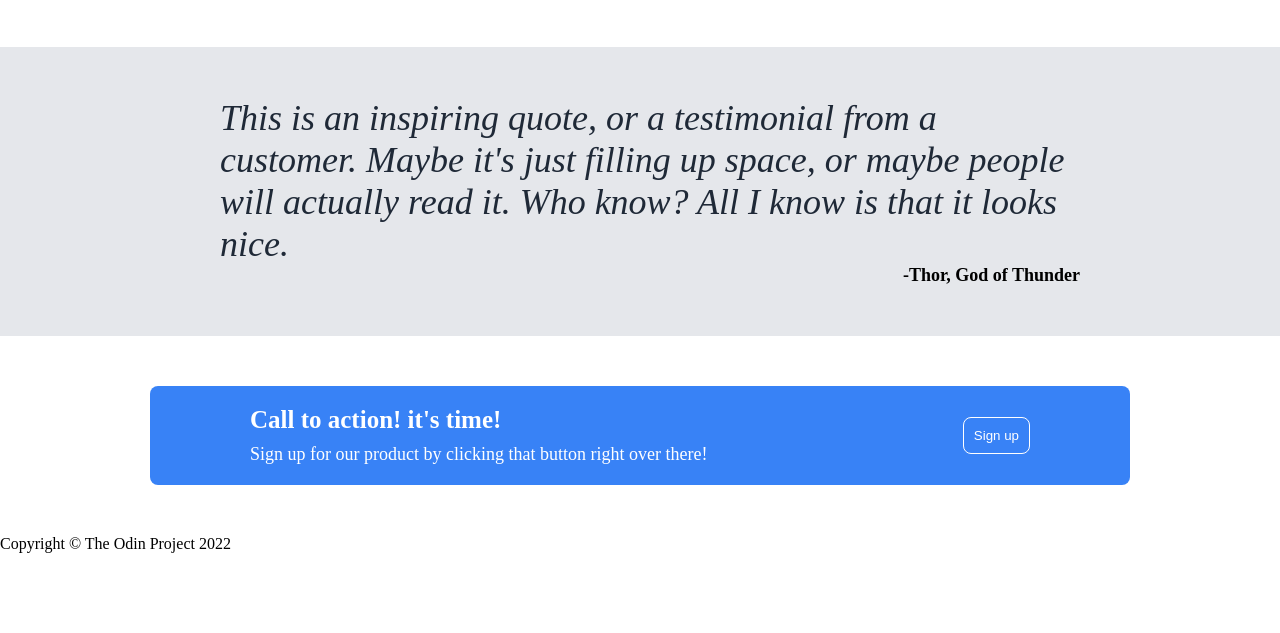
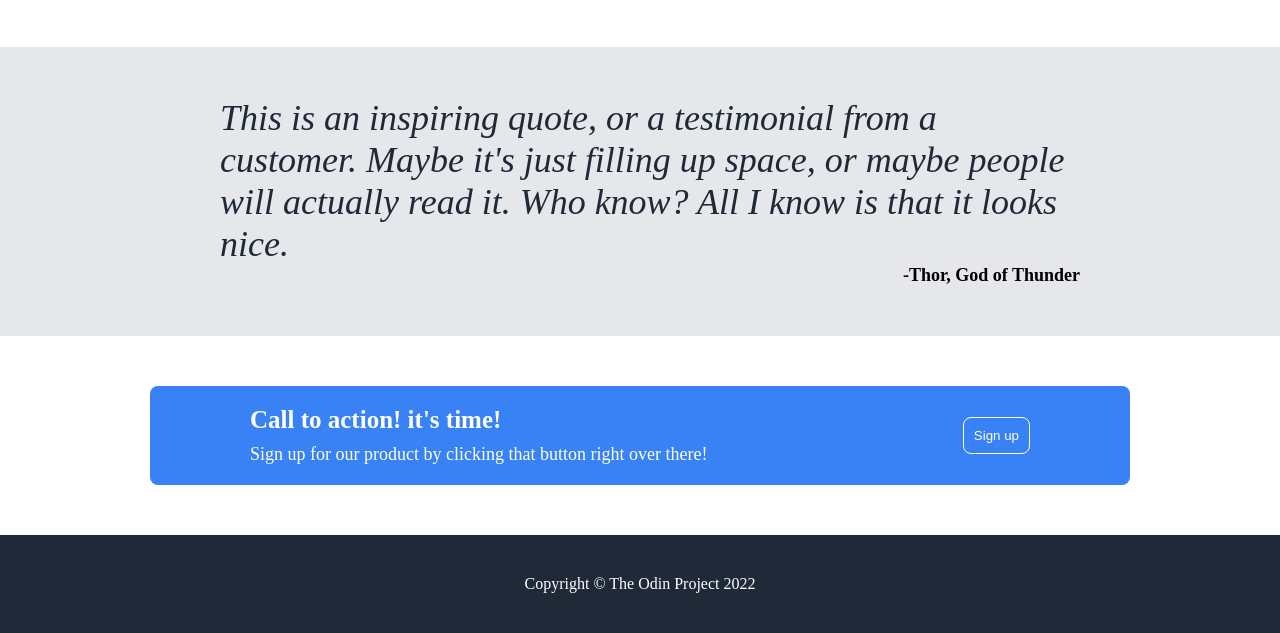
Before and after one commit to gsarapura/Landing-Page-The-Odin-Project, a plain HTML site: page index.html in a window 1280 px wide. Shown: the part 622-1255 px from the top of the page. Before the commit the page ends 1175 px from the top, so only its background shows below. Drawn offline with Linux system fonts and the light colour scheme.

Commit message:
Syle footer section

```diff
--- a/style.css
+++ b/style.css
@@ -142,3 +142,12 @@ figure img {
   border: 1px solid white;
   align-self: center;
 }
+
+/*Footer section*/
+footer {
+  text-align: center;
+  background-color: #1f2937;
+  color: #fff;
+  margin: 0;
+  padding: 40px 0;
+}
```
